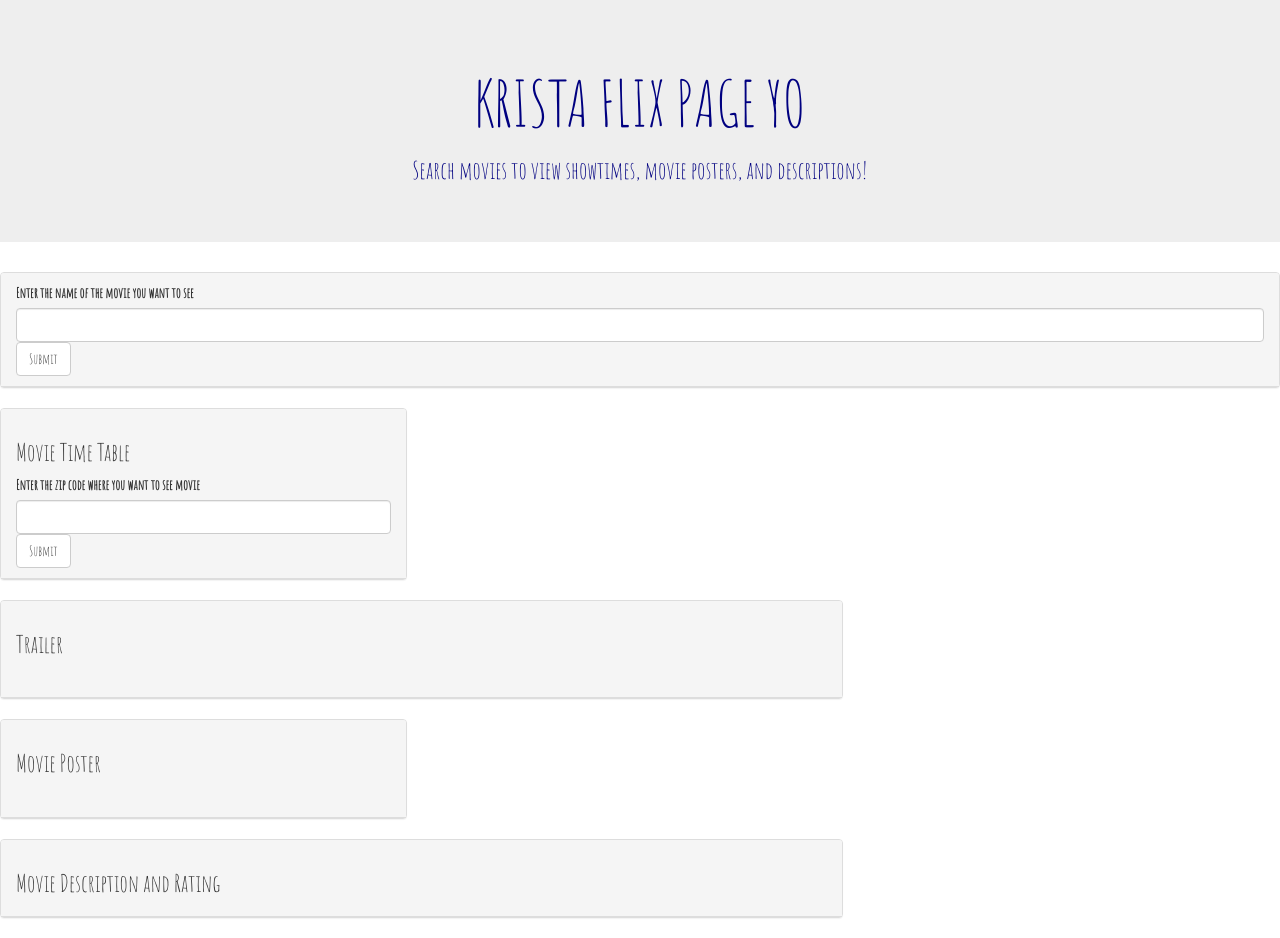
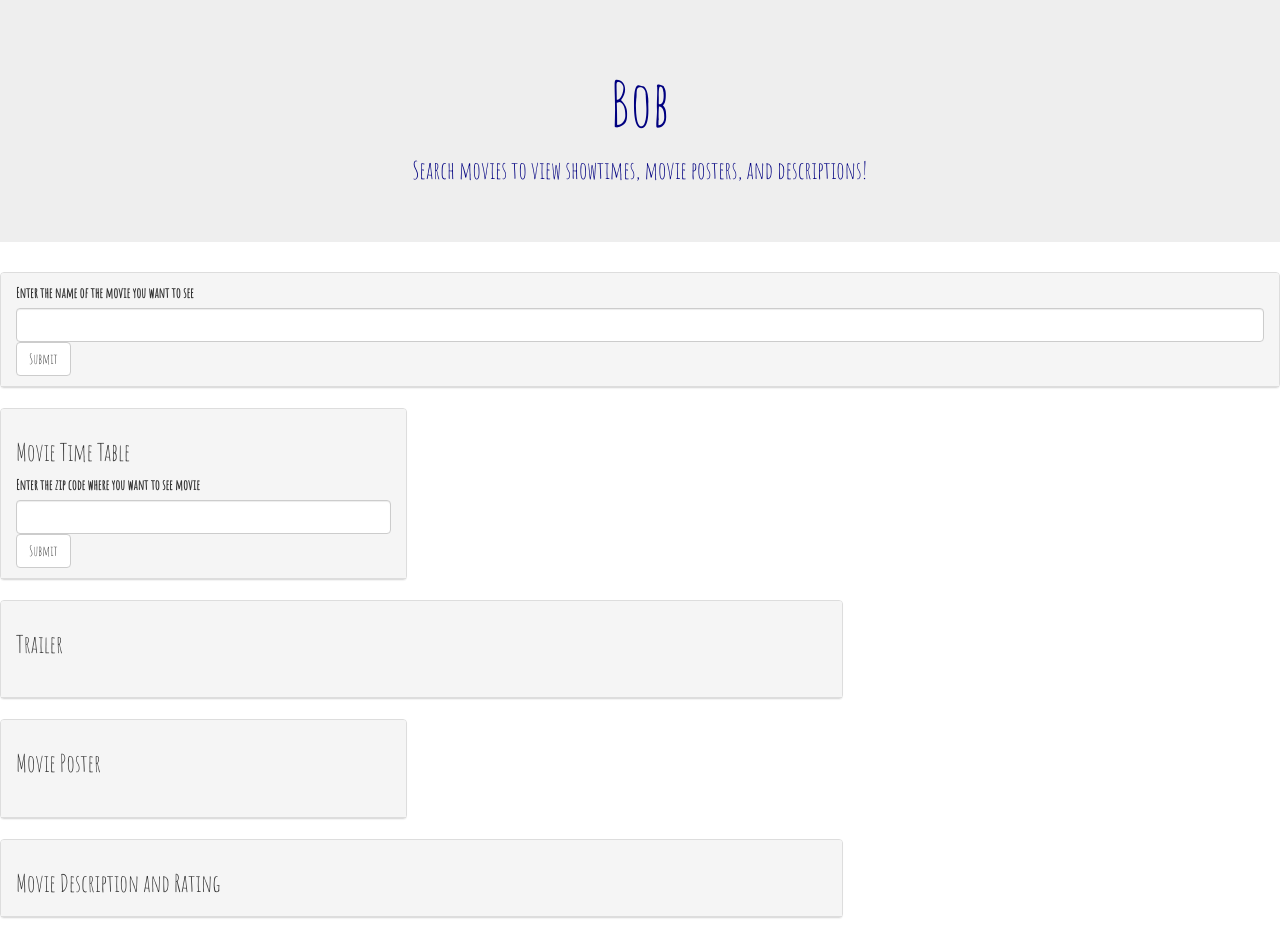
Before and after one commit to kneel25/Lit-Flix-Project1, a plain HTML site: page index.html in a window 1280 px wide. Drawn offline with nearby package versions, Linux system fonts and the light colour scheme.

Commit message:
change to bob

```diff
--- a/index.html
+++ b/index.html
@@ -15,7 +15,7 @@
 <body>
     <div class="jumbotron">                                     <!-- field for user to enter movie  -->
 
-        <h1 class="text-center">KRISTA FLIX PAGE YO</h1>
+        <h1 class="text-center">Bob</h1>
         <h3 class="text-center">Search movies to view showtimes, movie posters, and descriptions!</h3>
     </div>                                                      <!--   closing tag for div that holds the header    -->
     <div class="row">                                           <!-- row to hold movie search form -->
```
